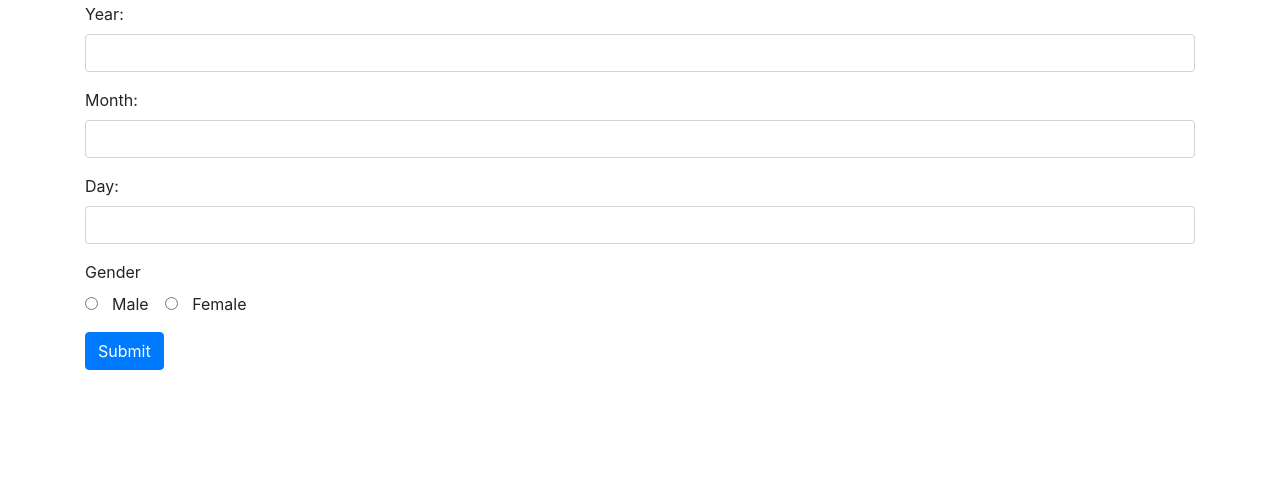
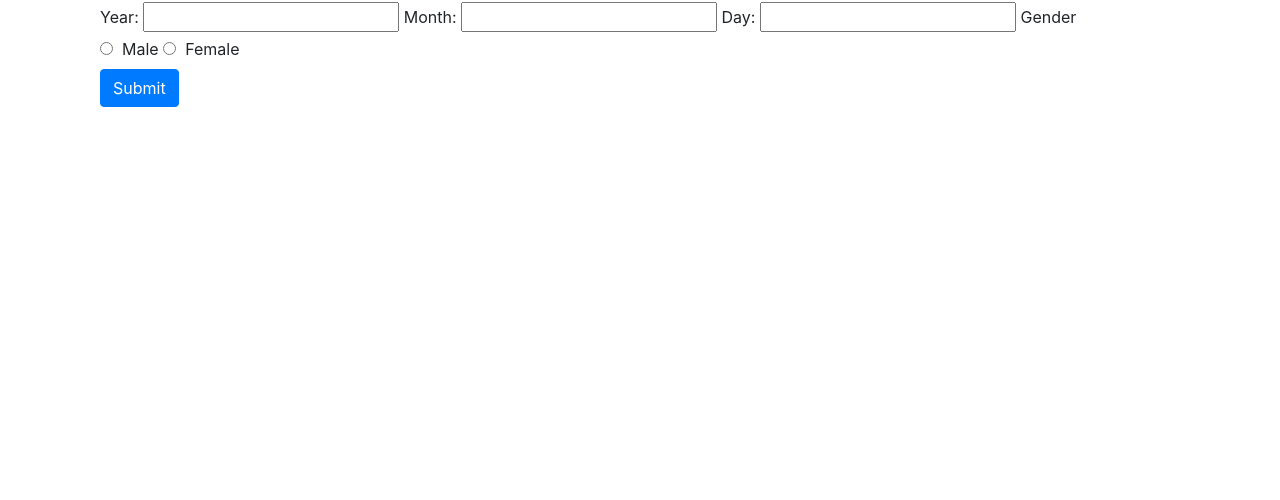
Before and after one commit to JosephNdegwa/akan-name, a plain HTML site: page index.html in a window 1280 px wide. Shown: the part 300-800 px from the top of the page. Drawn offline with Linux system fonts and the light colour scheme.

Commit message:
update javascript formula

```diff
--- a/index.html
+++ b/index.html
@@ -14,35 +14,23 @@
 </div>
     </div>
       <div class="container">
-        <h2>Enter Your Details Here!</h2>
+        <h2>Please enter your date of birth details below!</h2>
         <form name="myForm" class="form" onsubmit="validate();">
-          <div class="form-group">
+          <div class="container">
             <label for="number">Year:</label>
-            <input type="number" class="form-control" id="year" name="year">
+            <input type="number" id="year" name="year">
+            <label for="month">Month:</label>
+            <input type="number" id="month" name="month">
+            <label for="date">Day:</label>
+            <input type="number"  id="date"  name="date">
+            <label for="month">Gender</label><br>
+                <input type="radio" name="gender" id="male">&nbsp; Male
+            </label>
+              <label>
+                <input type="radio" name="gender" id="female">&nbsp; Female
+              </label><br>
+              <button type="submit" class="btn btn-primary" onclick="findName();">Submit</button>
           </div>
-          <div class="form-group">
-            <label for="month">Month:</label>
-            <input type="number" class="form-control" id="month" name="month">
-          </div>
-          <div class="form-group">
-            <label for="date">Day:</label>
-            <input type="number" class="form-control" id="date"  name="date">
-          </div>
-          <div class="form-group">
-            <label for="month">Gender</label><br>
-            <div class="form-check-inline">
-              <label class="form-check-label">
-                <input type="radio" class="form-check-input" name="gender" id="male">&nbsp; Male
-              </label>
-            </div>
-            <div class="form-check-inline">
-              <label class="form-check-label">
-                <input type="radio" class="form-check-input" name="gender" id="female">&nbsp; Female
-              </label>
-            </div>
-          </div>
-          <button type="submit" class="btn btn-primary" onclick="findName();">Submit</button>
-          <br>
         </form>
 
       </div>
```
